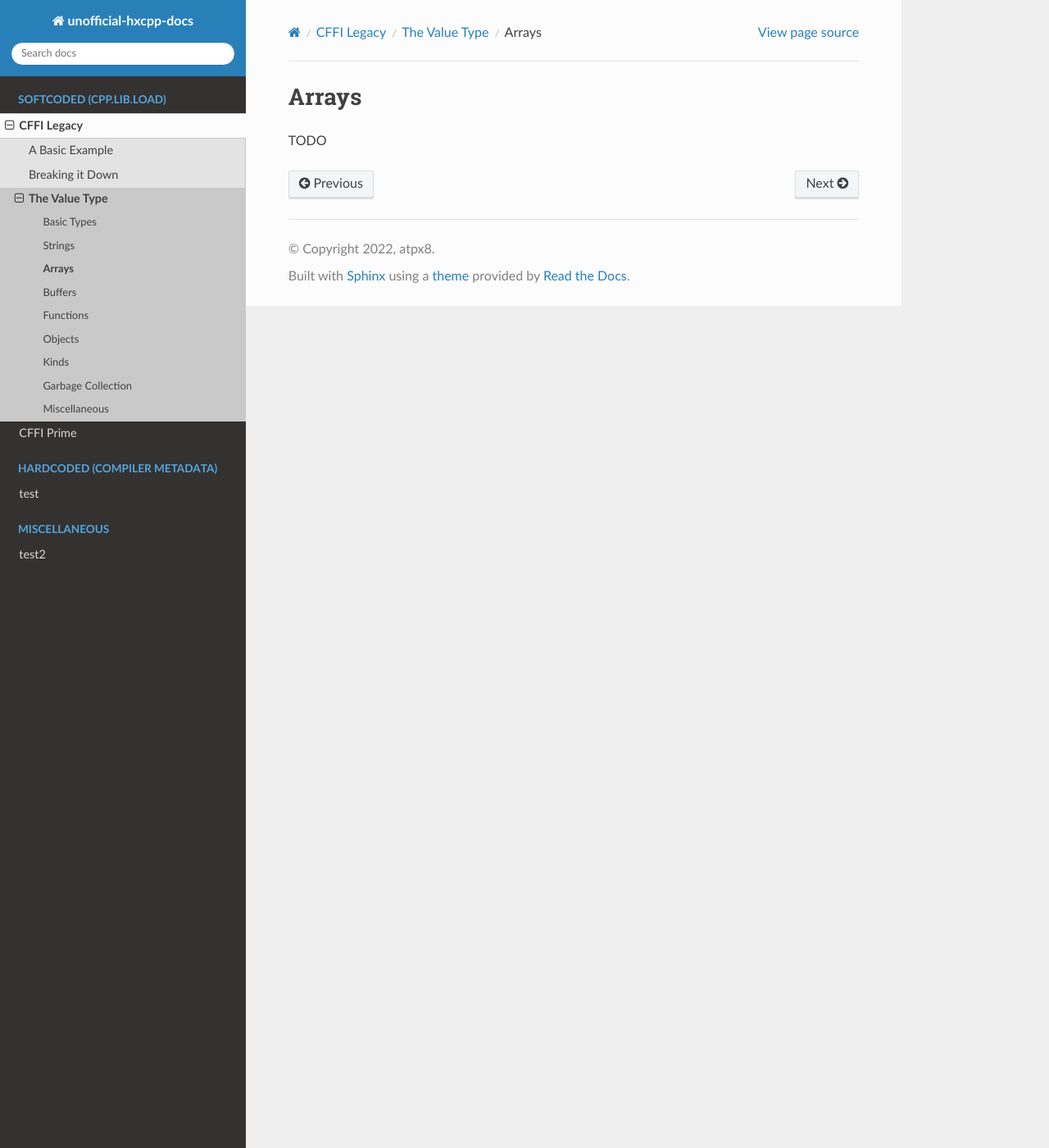
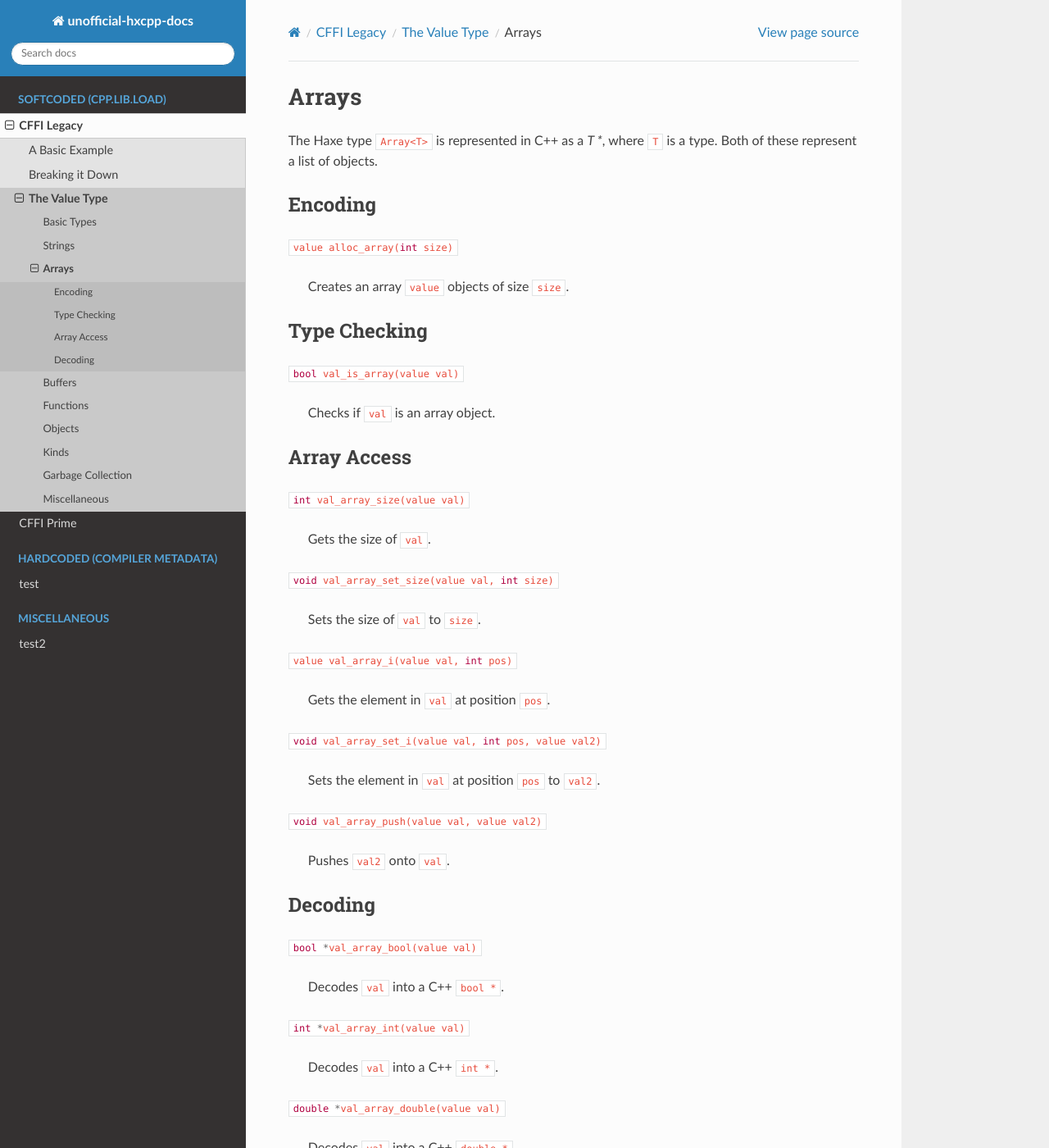
Before and after one commit to SomeoneSom/unofficial-hxcpp-docs, a Sphinx documentation site: the page built from docs/source/softcoding/legacy/value/array.rst, in a window 1280 px wide and 1400 px high. Shown: the whole window at 82% size. Built offline with Sphinx 7.4.7 and the Read the Docs theme 2.0.0, drawn with Linux system fonts in a browser that asks for light colours; some of the changed text lies outside the part shown.

Commit message:
string and array

```diff
--- a/docs/source/softcoding/legacy/value/array.rst
+++ b/docs/source/softcoding/legacy/value/array.rst
@@ -1,4 +1,68 @@
+.. role:: cpp(code)
+   :language: cpp
+
 Arrays
 ======
 
-TODO
+The Haxe type ``Array<T>`` is represented in C++ as a `T *`, where ``T`` is a type.
+Both of these represent a list of objects.
+
+Encoding
+--------
+
+:cpp:`value alloc_array(int size)`
+
+    Creates an array ``value`` objects of size ``size``.
+
+Type Checking
+-------------
+
+:cpp:`bool val_is_array(value val)`
+
+    Checks if ``val`` is an array object.
+
+Array Access
+------------
+
+:cpp:`int val_array_size(value val)`
+
+    Gets the size of ``val``.
+
+:cpp:`void val_array_set_size(value val, int size)`
+
+    Sets the size of ``val`` to ``size``.
+
+:cpp:`value val_array_i(value val, int pos)`
+
+    Gets the element in ``val`` at position ``pos``.
+
+:cpp:`void val_array_set_i(value val, int pos, value val2)`
+
+    Sets the element in ``val`` at position ``pos`` to ``val2``.
+
+:cpp:`void val_array_push(value val, value val2)`
+
+    Pushes ``val2`` onto ``val``.
+
+Decoding
+--------
+
+:cpp:`bool *val_array_bool(value val)`
+
+    Decodes ``val`` into a C++ ``bool *``.
+
+:cpp:`int *val_array_int(value val)`
+
+    Decodes ``val`` into a C++ ``int *``.
+
+:cpp:`double *val_array_double(value val)`
+
+    Decodes ``val`` into a C++ ``double *``.
+
+:cpp:`float *val_array_float(value val)`
+
+    Decodes ``val`` into a C++ ``float *``.
+
+:cpp:`value *val_array_value(value val)`
+
+    Decodes ``val`` into a C++ ``value *``.
--- a/docs/source/softcoding/legacy/value/basic.rst
+++ b/docs/source/softcoding/legacy/value/basic.rst
@@ -4,7 +4,7 @@
 Basic Types
 ===========
 
-The basic value types in Haxe are ``Bool``, ``Int``, and ``Float``, which are represented in C++ as ``bool``, ``int``, and ``double`` respectively.
+The basic types in Haxe are ``Bool``, ``Int``, and ``Float``, which are represented in C++ as ``bool``, ``int``, and ``double`` respectively.
 ``null`` in both languages also fall in this category, though with slightly different functions.
 
 Encoding
```
Also changed, not shown: docs/source/softcoding/legacy/value/string.rst (+54 -1 lines).
